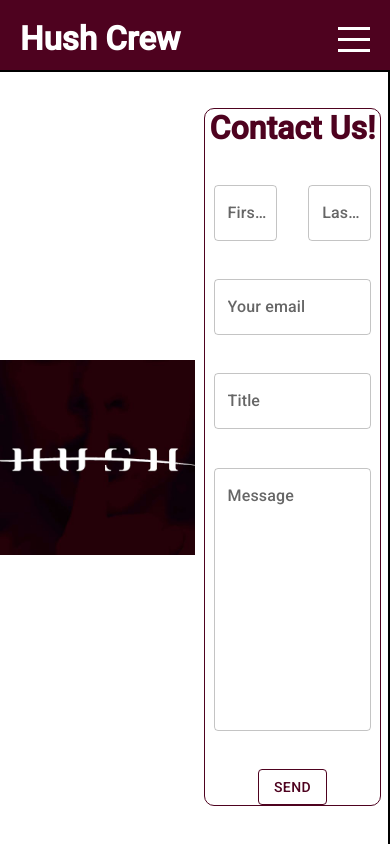
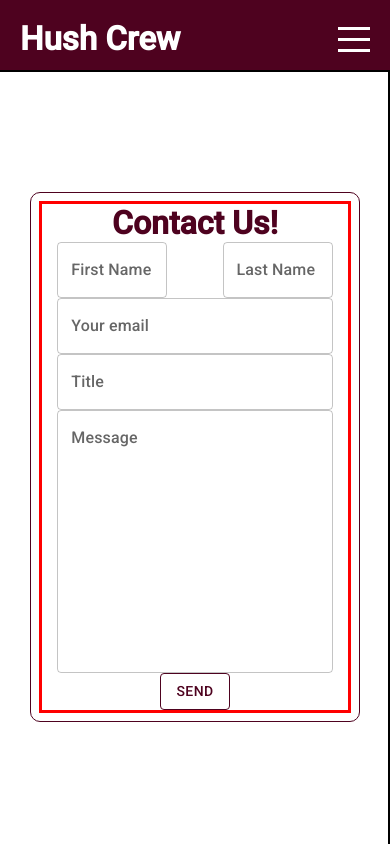
Before and after one commit to kyowankim/HushCrewProject, a React (Create React App) app: page /contact in a window 390 px wide. Built offline with nearby package versions, Linux system fonts and the light colour scheme.

Commit message:
altered contact component

```diff
--- a/src/components/RouterLinks/Contact/contact.scss
+++ b/src/components/RouterLinks/Contact/contact.scss
@@ -13,6 +13,7 @@
             justify-content: center;
             align-items: center;
             flex-direction: row;
+            height: 90%;
             width: 100%;
 
             // border: solid red;
@@ -28,7 +29,7 @@
                 img{
                     // object-fit: cover;
                     width: 100%;
-                    height: 100%;
+                    height: 90%;
                 }
             }
 
@@ -49,6 +50,7 @@
                     justify-content: center;
                     border: solid $maincolor 1px;
                     border-radius: 10px;
+                    padding: 2%;
 
                     .wrapper{
                         display: flex;
@@ -57,6 +59,7 @@
                         justify-content: space-between;
                         height: 100%;
                         width: 100%;
+                        border: solid red;
 
                         h1{
                             color: $maincolor;
@@ -94,7 +97,7 @@
 
 @media screen and (max-width: 1400px){
     .contact{
-        .section{
+        .sections{
             .container{
                 .left{
                     display: none;
@@ -102,11 +105,10 @@
 
                 .right{
                     flex: 1;
-                    border: solid red;
+                    height: 60vw;
 
                     .outline{
                         width: 80%;
-                        height: 50vw;
 
                         .wrapper{
 
@@ -119,27 +121,28 @@
     }
 }
 
-@media screen and (max-width: #{$width-ipad-pro}){
+@media screen and (max-width: 900px){
     .contact{
-        height: 100vh;
-        .container{
-            .left{
-                display: none;
-            }
+        .sections{
+            .container{
+                .right{
+                    position: relative;
+                    height: auto;
+                    flex: auto;
 
-            .right{
-                flex: 1;
+                    .outline{
+                        // border: none;
+                        .wrapper{
 
-                .outline{
-                    width: 80%;
-                    height: 60vw;
-
-                    .wrapper{
+                        }
 
                     }
-
                 }
             }
         }
     }
 }
+
+@media screen and (max-width: #{$width-ipad}){
+
+}
--- a/src/components/RouterLinks/Faq/faq.scss
+++ b/src/components/RouterLinks/Faq/faq.scss
@@ -7,7 +7,7 @@
         display: flex;
         justify-content: center;
         align-items: center;
-        // overflow: hidden;
+        overflow: hidden;
 
         .container{
             height: 90%;
```
